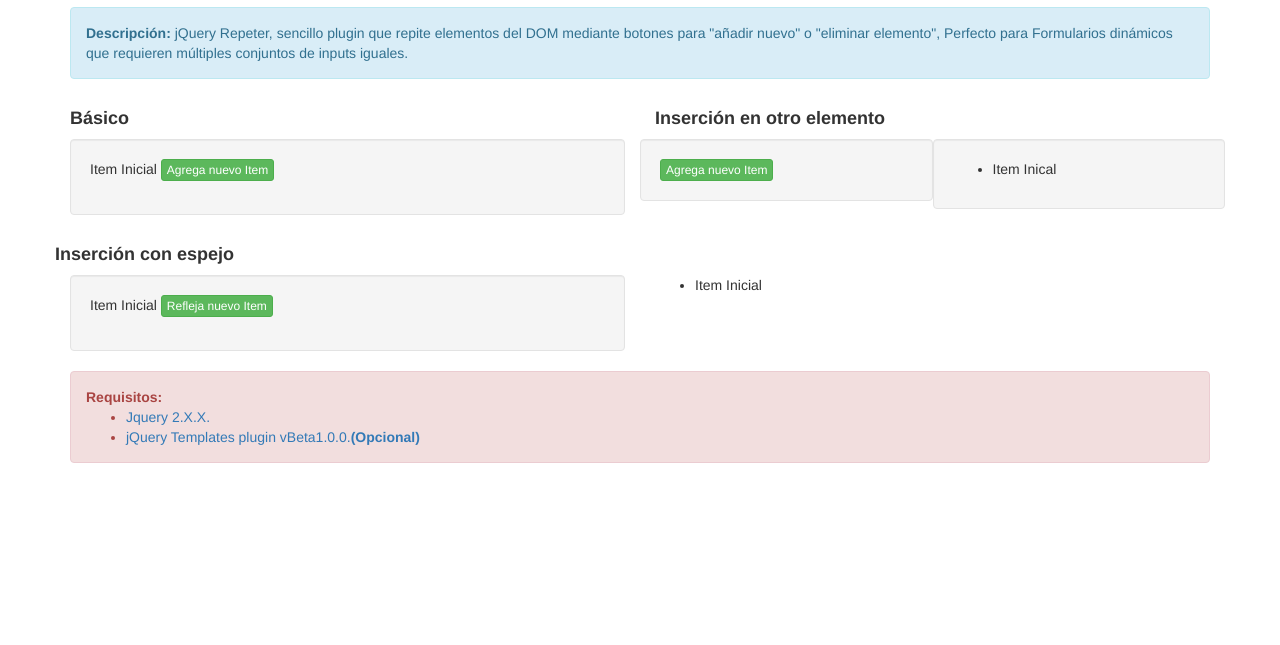
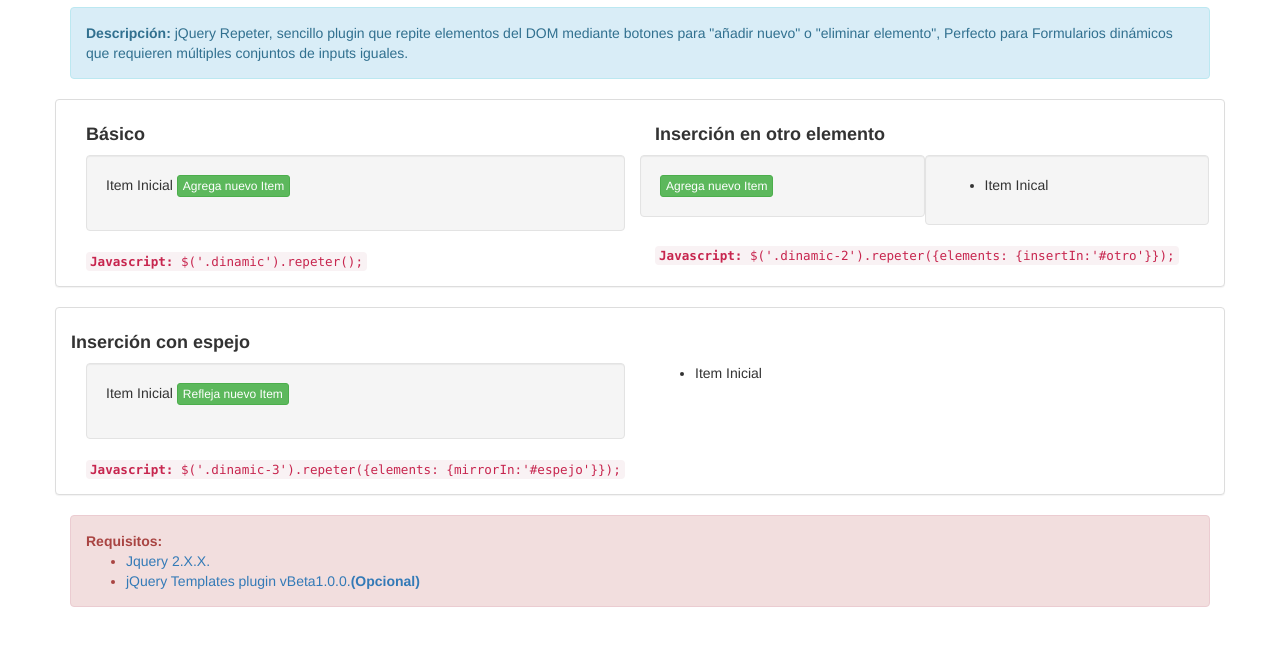
Before and after one commit to elib0/jquery.repeter, a plain HTML site: page index.html in a window 1280 px wide. Shown: the part 65-710 px from the top of the page. Drawn offline with nearby package versions, Linux system fonts and the light colour scheme.

Commit message:
Cambios en pagina de demostracion

```diff
--- a/index.html
+++ b/index.html
@@ -23,6 +23,8 @@
 			<strong>Descripción:</strong> jQuery Repeter, sencillo plugin que repite elementos del DOM mediante botones para "añadir nuevo" o "eliminar elemento", Perfecto para Formularios dinámicos que requieren múltiples conjuntos de inputs iguales.
 		</div>
 		<div class="row">
+			<div class="panel panel-default">
+				<div class="panel-body">
 					<div class="col-xs-12 col-sm-12 col-md-6 col-lg-6 dinamic">
 						<h4><strong>Básico</strong></h4>
 						<ul class="basic well">
@@ -31,6 +33,10 @@
 								<li>Item ${numElement}<button type="button" class="btn btn-danger btn-xs remove">Eliminar</button></li>
 							</script>
 						</ul>
+						<code>
+							<strong>Javascript:</strong>
+							$('.dinamic').repeter();
+						</code>
 					</div>
 					<div class="col-xs-12 col-sm-12 col-md-6 col-lg-6">
 						<h4><strong>Inserción en otro elemento</strong></h4>
@@ -47,9 +53,17 @@
 								</ul>
 							</div>
 						</div>
+						<code>
+							<strong>Javascript:</strong>
+							$('.dinamic-2').repeter({elements: {insertIn:'#otro'}});
+						</code>
+					</div>
+				</div>
 			</div>
 		</div>
 		<div class="row dinamic-3">
+			<div class="panel panel-default">
+				<div class="panel-body">
 					<h4><strong>Inserción con espejo</strong></h4>
 					<div class="col-xs-6 col-sm-6 col-md-6 col-lg-6">
 						<ul class="basic well">
@@ -63,6 +77,14 @@
 						<ul id="espejo">
 							<li>Item Inicial</li>
 						</ul>
+					</div>
+					<div class="col-xs-12 col-sm-12 col-md-12 col-lg-12">
+						<code>
+							<strong>Javascript:</strong>
+							$('.dinamic-3').repeter({elements: {mirrorIn:'#espejo'}});
+						</code>
+					</div>
+				</div>
 			</div>
 		</div>
 		<div class="alert alert-danger" role="alert">
```
Lines whose indentation alone changed are shown as unchanged.
